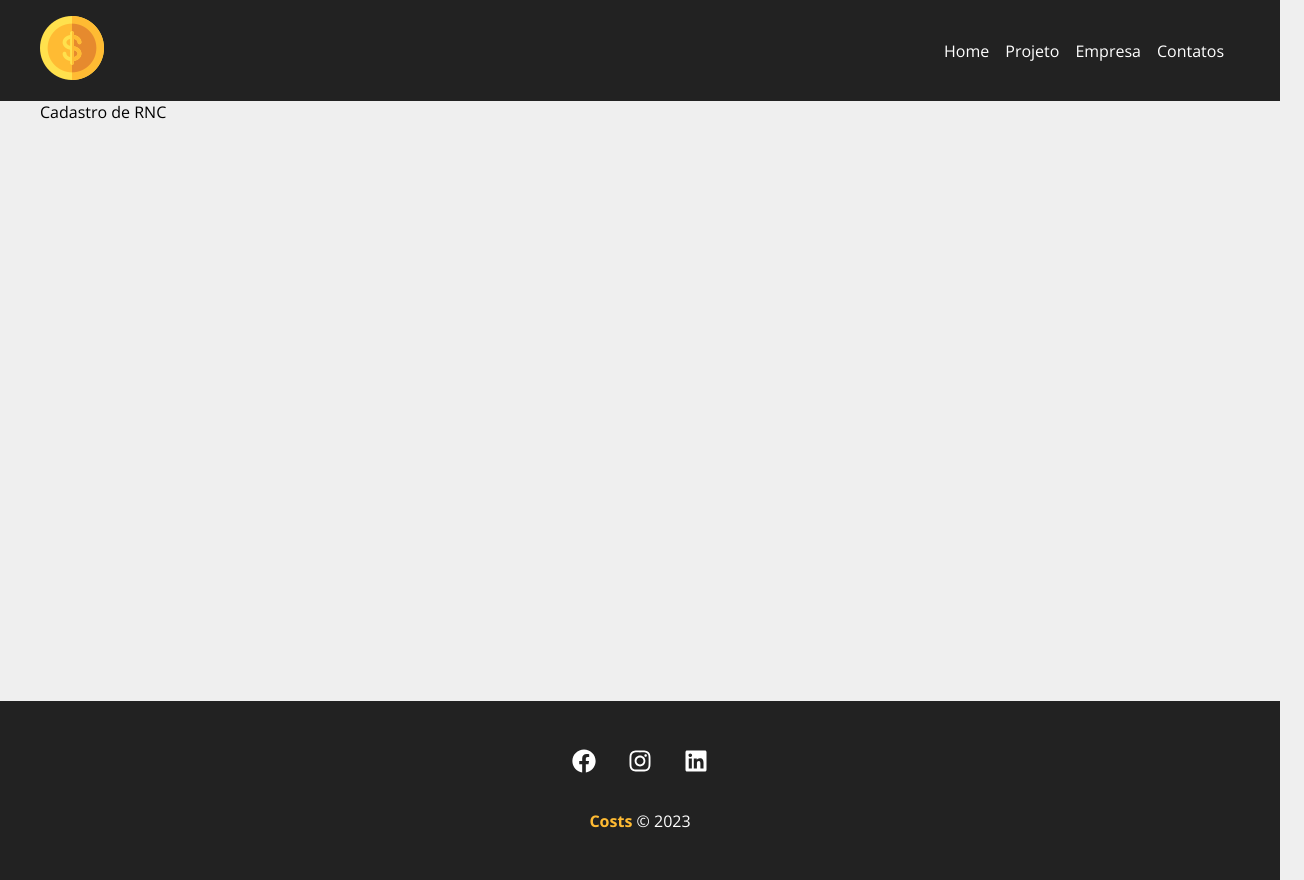
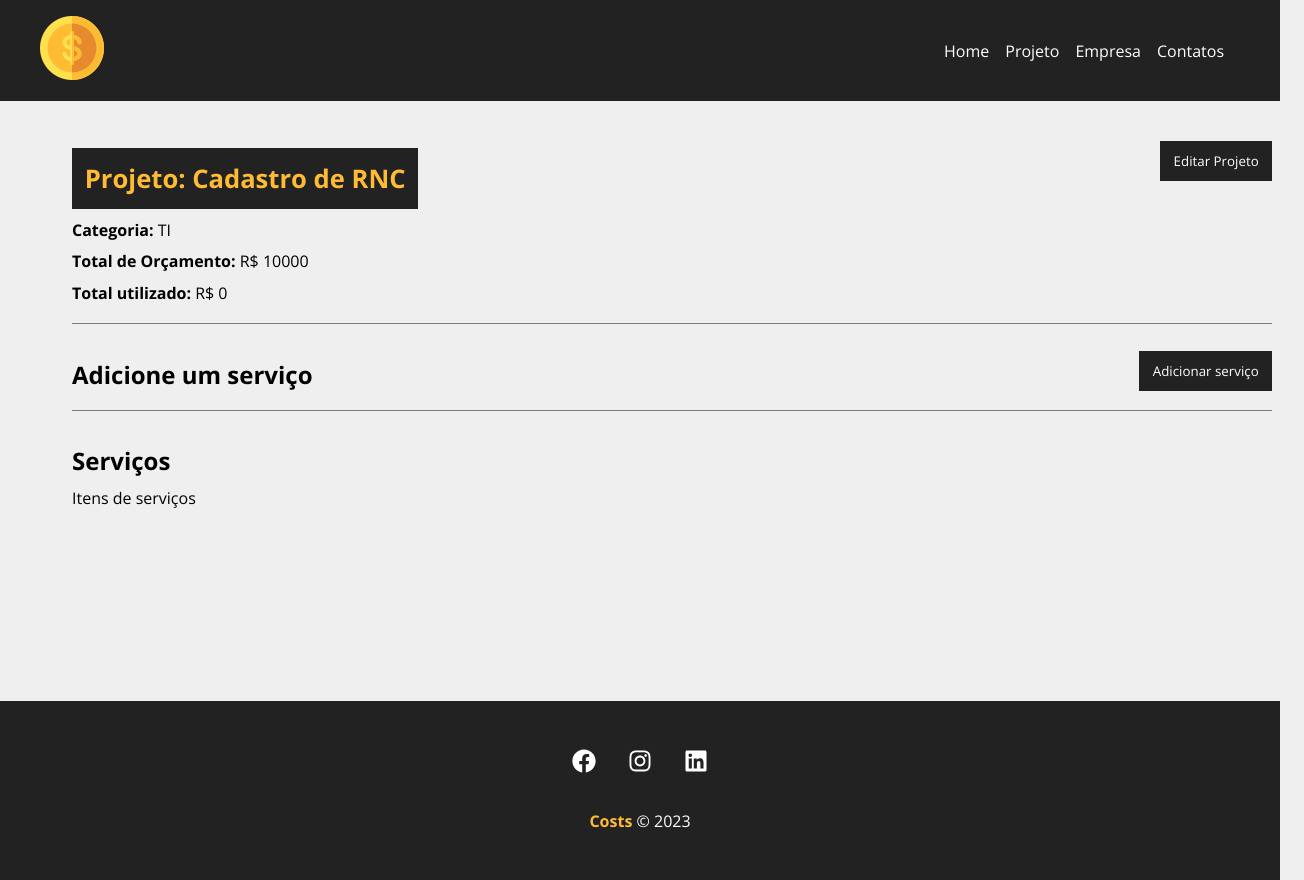
Before and after one commit to BUHW/React, a React (Create React App) app in the folder costs/: page /Projeto/1 in a window 1280 px wide. Shown: the whole page, 1304 px wide, since content can reach past the window. Built offline with nearby package versions, Linux system fonts and the light colour scheme; data requests are answered from the project's data file.

Commit message:
atualização

```diff
--- a/costs/db.json
+++ b/costs/db.json
@@ -2,7 +2,7 @@
   "projects": [
     {
       "name": "Cadastro de RNC",
-      "budget": "25000",
+      "budget": "10000",
       "category": {
         "id": "5",
         "name": "TI"
@@ -24,25 +24,25 @@
     },
     {
       "name": "Estoque minimo",
-      "budget": "48888",
+      "budget": "5000",
       "category": {
-        "id": "7",
-        "name": "corte"
+        "id": "0",
+        "name": "Industrial"
       },
       "cost": 0,
       "services": [],
       "id": 3
     },
     {
-      "name": "testando ",
-      "budget": "1000",
+      "name": "toninho success",
+      "budget": "180000",
       "category": {
-        "id": "4",
-        "name": "Qualidade"
+        "id": "5",
+        "name": "TI"
       },
       "cost": 0,
       "services": [],
-      "id": 7
+      "id": 6
     }
   ],
   "categories": [
--- a/costs/src/components/layout/Message.module.css
+++ b/costs/src/components/layout/Message.module.css
@@ -11,10 +11,22 @@
     color: #155724;
     background-color: #d4edda;
     border-color: #c3e6cb;
+    display: flex;
+    align-items: center;
 }
 
 .error{
     color: #721c24;
     background-color: #f8d7da;
     border-color: #f5c6cb;
+    display: flex;
+    align-items: center;
 }
+
+.inform{
+    color: #bbad33;
+    background-color: #fffd74;
+    border-color: #fffc68;
+    display: flex;
+    align-items: center;
+}
--- a/costs/src/components/pages/Projeto.js
+++ b/costs/src/components/pages/Projeto.js
@@ -1,15 +1,27 @@
 import styles from './Projeto.module.css'
 
 import { useParams } from 'react-router-dom'
-import { useState,useEffect } from 'react'
+import { useState, useEffect } from 'react'
+import Loading from '../layout/Loading'
+import Container from '../layout/Container'
+import ProjetoForm from '../project/ProjetoForm'
+import ServiceForm from '../service/ServiceForm'
+import Message from '../layout/Message'
 
-function Projeto(){
+function Projeto() {
 
-    const {id} = useParams()
+    const { id } = useParams()
 
     const [project, setProject] = useState([])
+    const [showProjectForm, setShowProjectForm] = useState(false)
+    const [showServiceForm, setShowServiceForm] = useState(false)
+    const [message, setMessage] = useState()
+    const [type, setType] = useState()
+
 
     useEffect(() => {
+
+        setTimeout(() => {
 
             fetch(`http://localhost:5000/projects/${id}`, {
                 method: 'GET',
@@ -23,10 +35,108 @@ function Projeto(){
                 })
                 .catch(err => console.log(err))
 
+        }, 500)
+
     }, [id])
 
-    return(
-        <p>{project.name}</p>
+    function editPost(project) {
+        setMessage('')
+        //budget validation
+
+        if (project.budget < project.cost) {
+            setMessage('Orçamento não pode ser menor que o custo do projeto!!')
+            setType('inform')
+            return false
+        }
+
+        fetch(`http://localhost:5000/projects/${project.id}`, {
+            method: 'PATCH',
+            headers: {
+                'Content-Type': 'application/json'
+            },
+            body: JSON.stringify(project),
+        })
+            .then((res) => res.json())
+            .then((data) => {
+
+                setProject(data)
+                setShowProjectForm(false)
+                setMessage('Projeto atualizado com sucesso')
+                setType('success')
+
+            })
+            .catch(err => console.log(err))
+
+    }
+
+    function createService(){
+
+        // Ultimo serviço
+
+    }
+
+    function toggleProjectForm() {
+        setShowProjectForm(!showProjectForm)
+    }
+
+    function toggleServiceForm() {
+        setShowServiceForm(!showServiceForm)
+    }
+
+    return (
+        <>
+            {project.name ? (
+                <section className={styles.project_details}>
+                    <Container customClass="column">
+                        {message && <Message type={type} msg={message} />}
+                        <section className={styles.details_container}>
+                            <h1>Projeto: {project.name}</h1>
+                            <button className={styles.btn} onClick={toggleProjectForm}>
+                                {!showProjectForm ? 'Editar Projeto' : 'Fechar Projeto'}
+                            </button>
+                            {!showProjectForm ? (
+                                <section className={styles.project_info}>
+                                    <p>
+                                        <span>Categoria: </span> {project.category.name}
+                                    </p>
+                                    <p>
+                                        <span>Total de Orçamento: </span> R$ {project.budget}
+                                    </p>
+                                    <p>
+                                        <span>Total utilizado: </span> R$ {project.cost}
+                                    </p>
+
+                                </section>
+                            ) : (
+                                <section className={styles.project_info}>
+                                    <ProjetoForm handleSubmit={editPost} btnText="Concluir edição"
+                                    projectData={project} />
+                                </section>
+                            )}
+                        </section>
+                        <section className={styles.service_form_container}>
+                            <h2>Adicione um serviço</h2>
+                            <button className={styles.btn} onClick={toggleServiceForm}>
+                                {!showServiceForm ? 'Adicionar serviço' : 'Fechar'}
+                            </button>
+                            <section className={styles.project_info}>
+                                {showServiceForm && (<ServiceForm
+                                    handleSubmit={createService}
+                                    btnText="Adicionar serviço"
+                                    projectData={project}
+                                />)}
+                            </section>
+                        </section>
+                        <h2>Serviços</h2>
+                        <Container customClass="start">
+                            <p>Itens de serviços</p>
+                        </Container>
+                    </Container>
+                </section>
+            ) : (
+                <Loading />
+            )}
+        </>
     )
 }
 
--- a/costs/src/components/pages/Projeto.module.css
+++ b/costs/src/components/pages/Projeto.module.css
@@ -0,0 +1,53 @@
+.project_details{
+    padding: 2em;
+}
+
+.project_details h1{
+    font-size: 1.6rem;
+}
+
+.project_details h1,
+.project_details h2,
+.project_details p{
+    margin-top: 0.6em;
+}
+
+.project_details h1{
+    background-color: #222;
+    color: #ffbb33;
+    padding: 0.5em;
+}
+
+.project_details span{
+    font-weight: bold;
+}
+
+.details_container,
+.service_form_container{
+    border-bottom: 1px solid #7a7a7a;
+    margin-bottom: 1.2em;
+    padding-bottom: 1.2em;
+    display: flex;
+    justify-content: space-between;
+    flex-wrap: wrap;
+}
+
+.btn{
+    background-color: #222;
+    color: #fff;
+    padding: 0.5em 1em;
+    text-decoration: none;
+    transition: 0.5s;
+    cursor: pointer;
+    max-height: 40px;
+    border: none;
+    margin-top: 0.6em;
+}
+
+.btn:hover{
+    color: #ffbb33;
+}
+
+.project_info{
+    width: 100%;
+}
--- /dev/null
+++ b/costs/src/components/service/ServiceForm.js
@@ -0,0 +1,53 @@
+import { useState } from 'react'
+
+import Input from '../form/input'
+import SubmitButton from '../form/SubmitButton'
+
+import styles from '../project/ProjetoForm.module.css'
+
+function ServiceForm({ handleSubmit, btnText, projectData }) {
+
+    const [service, setService] = useState({})
+
+    function submit(e) {
+        e.preventDefault()
+        projectData.services.push(service)
+        handleSubmit(projectData)
+    }
+
+    function handleChance(e) {
+        setService({ ...service, [e.target.name]: e.target.value})
+    }
+
+    return (
+        <form onSubmit={submit} className={styles.form}>
+            <Input
+                type="text"
+                text="Nome do serviço"
+                name="name"
+                placeholder="Insira o nome do serviço"
+                handleOnChange={handleChance}
+            />
+
+            <Input
+                type="number"
+                text="Custo do serviço"
+                name="cost"
+                placeholder="Insira o valor do serviço"
+                handleOnChange={handleChance}
+            />
+
+            <Input
+                type="text"
+                text="Descrição do serviço"
+                name="description"
+                placeholder="Descreva o serviço"
+                handleOnChange={handleChance}
+            />
+
+            <SubmitButton text={btnText} />
+        </form>
+    )
+}
+
+export default ServiceForm
```
Lines whose indentation alone changed are shown as unchanged.
